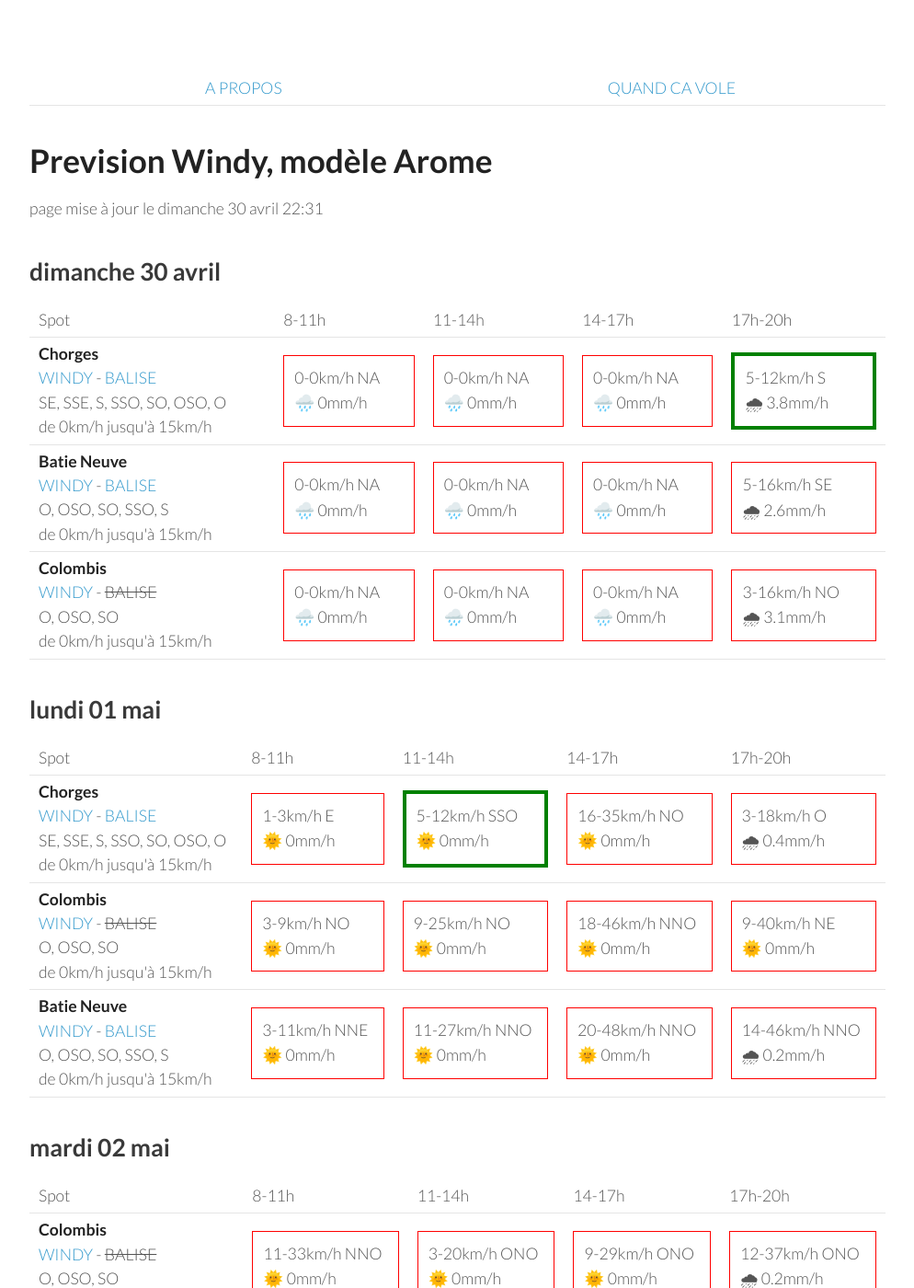
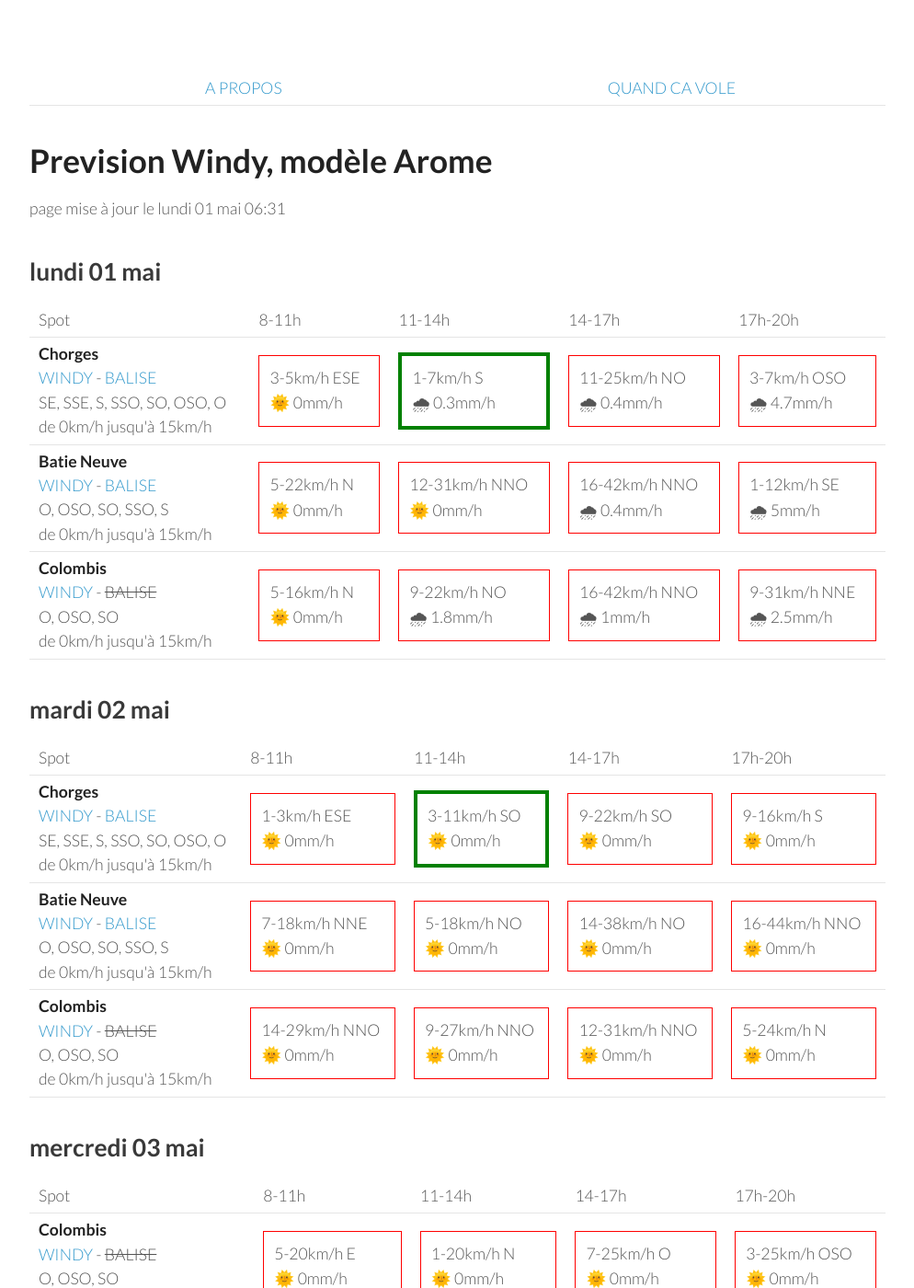
Before and after one commit to parapente-dans-le-nord/parapente-dans-le-nord.github.io, a Jekyll site: the page built from serre_poncon.markdown, in a window 1280 px wide and 1400 px high. Shown: the whole window at 92% size, without its empty margins (26-1020 px from the left). Built offline with Jekyll 4.4.1, drawn with Linux system fonts in a browser that asks for light colours; some of the changed text lies outside the part shown.

Commit message:
update index.markdown

```diff
--- a/serre_poncon.markdown
+++ b/serre_poncon.markdown
@@ -7,51 +7,8 @@ title:  "Tous les spots"
 {: .links}
 
 # Prevision Windy, modèle Arome
-page mise à jour le dimanche 30 avril 22:31
+page mise à jour le lundi 01 mai 06:31
 
-## dimanche 30 avril
-
-{::nomarkdown}
-<table>
-  <tbody>
-    <tr>
-      <td>Spot</td>
-      <td>8-11h</td>
-      <td>11-14h</td>
-      <td>14-17h</td>
-      <td>17h-20h</td>
-    </tr>
-<tr>
-        <td><strong>Chorges</strong><br><a href="https://windy.com/44.578/6.280?44.559,6.262,10">WINDY</a> - <span class=""><a href="https://www.openwindmap.org/PP554">BALISE</a> </span><br> <span class="vent-favorable">SE, SSE, S, SSO, SO, OSO, O</span><br><span class="force-vent">de 0km/h jusqu'à 15km/h</span> </td>
-
-            <td><div class="not-flyable"><p>0-0km/h NA</p><p>🌧️ 0mm/h</p></div></td>
-            <td><div class="not-flyable"><p>0-0km/h NA</p><p>🌧️ 0mm/h</p></div></td>
-            <td><div class="not-flyable"><p>0-0km/h NA</p><p>🌧️ 0mm/h</p></div></td>
-            <td><div class="flyable"><p>5-12km/h S</p><p>🌧 3.8mm/h</p></div></td>
-
-    </tr>
-<tr>
-        <td><strong>Batie Neuve</strong><br><a href="https://windy.com/44.584/6.236?44.559,6.262,10,m:eTtagly">WINDY</a> - <span class=""><a href="https://www.openwindmap.org/PP554">BALISE</a> </span><br> <span class="vent-favorable">O, OSO, SO, SSO, S</span><br><span class="force-vent">de 0km/h jusqu'à 15km/h</span> </td>
-
-            <td><div class="not-flyable"><p>0-0km/h NA</p><p>🌧️ 0mm/h</p></div></td>
-            <td><div class="not-flyable"><p>0-0km/h NA</p><p>🌧️ 0mm/h</p></div></td>
-            <td><div class="not-flyable"><p>0-0km/h NA</p><p>🌧️ 0mm/h</p></div></td>
-            <td><div class="not-flyable"><p>5-16km/h SE</p><p>🌧 2.6mm/h</p></div></td>
-
-    </tr>
-<tr>
-        <td><strong>Colombis</strong><br><a href="https://windy.com/44.494/6.216?44.559,6.262,10">WINDY</a> - <span class="no-balise"> BALISE </span><br> <span class="vent-favorable">O, OSO, SO</span><br><span class="force-vent">de 0km/h jusqu'à 15km/h</span> </td>
-
-            <td><div class="not-flyable"><p>0-0km/h NA</p><p>🌧️ 0mm/h</p></div></td>
-            <td><div class="not-flyable"><p>0-0km/h NA</p><p>🌧️ 0mm/h</p></div></td>
-            <td><div class="not-flyable"><p>0-0km/h NA</p><p>🌧️ 0mm/h</p></div></td>
-            <td><div class="not-flyable"><p>3-16km/h NO</p><p>🌧 3.1mm/h</p></div></td>
-
-    </tr>
-
-</tbody>
-</table>
-{:/}
 ## lundi 01 mai
 
 {::nomarkdown}
@@ -67,30 +24,30 @@ page mise à jour le dimanche 30 avril 22:31
 <tr>
         <td><strong>Chorges</strong><br><a href="https://windy.com/44.578/6.280?44.559,6.262,10">WINDY</a> - <span class=""><a href="https://www.openwindmap.org/PP554">BALISE</a> </span><br> <span class="vent-favorable">SE, SSE, S, SSO, SO, OSO, O</span><br><span class="force-vent">de 0km/h jusqu'à 15km/h</span> </td>
 
-            <td><div class="not-flyable"><p>1-3km/h E</p><p>🌞 0mm/h</p></div></td>
-            <td><div class="flyable"><p>5-12km/h SSO</p><p>🌞 0mm/h</p></div></td>
-            <td><div class="not-flyable"><p>16-35km/h NO</p><p>🌞 0mm/h</p></div></td>
-            <td><div class="not-flyable"><p>3-18km/h O</p><p>🌧 0.4mm/h</p></div></td>
+            <td><div class="not-flyable"><p>3-5km/h ESE</p><p>🌞 0mm/h</p></div></td>
+            <td><div class="flyable"><p>1-7km/h S</p><p>🌧 0.3mm/h</p></div></td>
+            <td><div class="not-flyable"><p>11-25km/h NO</p><p>🌧 0.4mm/h</p></div></td>
+            <td><div class="not-flyable"><p>3-7km/h OSO</p><p>🌧 4.7mm/h</p></div></td>
+
+
+    </tr>
+<tr>
+        <td><strong>Batie Neuve</strong><br><a href="https://windy.com/44.584/6.236?44.559,6.262,10,m:eTtagly">WINDY</a> - <span class=""><a href="https://www.openwindmap.org/PP554">BALISE</a> </span><br> <span class="vent-favorable">O, OSO, SO, SSO, S</span><br><span class="force-vent">de 0km/h jusqu'à 15km/h</span> </td>
+
+            <td><div class="not-flyable"><p>5-22km/h N</p><p>🌞 0mm/h</p></div></td>
+            <td><div class="not-flyable"><p>12-31km/h NNO</p><p>🌞 0mm/h</p></div></td>
+            <td><div class="not-flyable"><p>16-42km/h NNO</p><p>🌧 0.4mm/h</p></div></td>
+            <td><div class="not-flyable"><p>1-12km/h SE</p><p>🌧 5mm/h</p></div></td>
 
 
     </tr>
 <tr>
         <td><strong>Colombis</strong><br><a href="https://windy.com/44.494/6.216?44.559,6.262,10">WINDY</a> - <span class="no-balise"> BALISE </span><br> <span class="vent-favorable">O, OSO, SO</span><br><span class="force-vent">de 0km/h jusqu'à 15km/h</span> </td>
 
-            <td><div class="not-flyable"><p>3-9km/h NO</p><p>🌞 0mm/h</p></div></td>
-            <td><div class="not-flyable"><p>9-25km/h NO</p><p>🌞 0mm/h</p></div></td>
-            <td><div class="not-flyable"><p>18-46km/h NNO</p><p>🌞 0mm/h</p></div></td>
-            <td><div class="not-flyable"><p>9-40km/h NE</p><p>🌞 0mm/h</p></div></td>
-
-
-    </tr>
-<tr>
-        <td><strong>Batie Neuve</strong><br><a href="https://windy.com/44.584/6.236?44.559,6.262,10,m:eTtagly">WINDY</a> - <span class=""><a href="https://www.openwindmap.org/PP554">BALISE</a> </span><br> <span class="vent-favorable">O, OSO, SO, SSO, S</span><br><span class="force-vent">de 0km/h jusqu'à 15km/h</span> </td>
-
-            <td><div class="not-flyable"><p>3-11km/h NNE</p><p>🌞 0mm/h</p></div></td>
-            <td><div class="not-flyable"><p>11-27km/h NNO</p><p>🌞 0mm/h</p></div></td>
-            <td><div class="not-flyable"><p>20-48km/h NNO</p><p>🌞 0mm/h</p></div></td>
-            <td><div class="not-flyable"><p>14-46km/h NNO</p><p>🌧 0.2mm/h</p></div></td>
+            <td><div class="not-flyable"><p>5-16km/h N</p><p>🌞 0mm/h</p></div></td>
+            <td><div class="not-flyable"><p>9-22km/h NO</p><p>🌧 1.8mm/h</p></div></td>
+            <td><div class="not-flyable"><p>16-42km/h NNO</p><p>🌧 1mm/h</p></div></td>
+            <td><div class="not-flyable"><p>9-31km/h NNE</p><p>🌧 2.5mm/h</p></div></td>
 
 
     </tr>
@@ -111,32 +68,32 @@ page mise à jour le dimanche 30 avril 22:31
       <td>17h-20h</td>
     </tr>
 <tr>
-        <td><strong>Colombis</strong><br><a href="https://windy.com/44.494/6.216?44.559,6.262,10">WINDY</a> - <span class="no-balise"> BALISE </span><br> <span class="vent-favorable">O, OSO, SO</span><br><span class="force-vent">de 0km/h jusqu'à 15km/h</span> </td>
+        <td><strong>Chorges</strong><br><a href="https://windy.com/44.578/6.280?44.559,6.262,10">WINDY</a> - <span class=""><a href="https://www.openwindmap.org/PP554">BALISE</a> </span><br> <span class="vent-favorable">SE, SSE, S, SSO, SO, OSO, O</span><br><span class="force-vent">de 0km/h jusqu'à 15km/h</span> </td>
 
-            <td><div class="not-flyable"><p>11-33km/h NNO</p><p>🌞 0mm/h</p></div></td>
-            <td><div class="not-flyable"><p>3-20km/h ONO</p><p>🌞 0mm/h</p></div></td>
-            <td><div class="not-flyable"><p>9-29km/h ONO</p><p>🌞 0mm/h</p></div></td>
-            <td><div class="not-flyable"><p>12-37km/h ONO</p><p>🌧 0.2mm/h</p></div></td>
+            <td><div class="not-flyable"><p>1-3km/h ESE</p><p>🌞 0mm/h</p></div></td>
+            <td><div class="flyable"><p>3-11km/h SO</p><p>🌞 0mm/h</p></div></td>
+            <td><div class="not-flyable"><p>9-22km/h SO</p><p>🌞 0mm/h</p></div></td>
+            <td><div class="not-flyable"><p>9-16km/h S</p><p>🌞 0mm/h</p></div></td>
 
 
     </tr>
 <tr>
         <td><strong>Batie Neuve</strong><br><a href="https://windy.com/44.584/6.236?44.559,6.262,10,m:eTtagly">WINDY</a> - <span class=""><a href="https://www.openwindmap.org/PP554">BALISE</a> </span><br> <span class="vent-favorable">O, OSO, SO, SSO, S</span><br><span class="force-vent">de 0km/h jusqu'à 15km/h</span> </td>
 
-            <td><div class="not-flyable"><p>7-20km/h NNE</p><p>🌞 0mm/h</p></div></td>
-            <td><div class="not-flyable"><p>3-24km/h ONO</p><p>🌞 0mm/h</p></div></td>
-            <td><div class="not-flyable"><p>7-27km/h ONO</p><p>🌞 0mm/h</p></div></td>
-            <td><div class="not-flyable"><p>9-33km/h NO</p><p>🌞 0mm/h</p></div></td>
+            <td><div class="not-flyable"><p>7-18km/h NNE</p><p>🌞 0mm/h</p></div></td>
+            <td><div class="not-flyable"><p>5-18km/h NO</p><p>🌞 0mm/h</p></div></td>
+            <td><div class="not-flyable"><p>14-38km/h NO</p><p>🌞 0mm/h</p></div></td>
+            <td><div class="not-flyable"><p>16-44km/h NNO</p><p>🌞 0mm/h</p></div></td>
 
 
     </tr>
 <tr>
-        <td><strong>Chorges</strong><br><a href="https://windy.com/44.578/6.280?44.559,6.262,10">WINDY</a> - <span class=""><a href="https://www.openwindmap.org/PP554">BALISE</a> </span><br> <span class="vent-favorable">SE, SSE, S, SSO, SO, OSO, O</span><br><span class="force-vent">de 0km/h jusqu'à 15km/h</span> </td>
+        <td><strong>Colombis</strong><br><a href="https://windy.com/44.494/6.216?44.559,6.262,10">WINDY</a> - <span class="no-balise"> BALISE </span><br> <span class="vent-favorable">O, OSO, SO</span><br><span class="force-vent">de 0km/h jusqu'à 15km/h</span> </td>
 
-            <td><div class="not-flyable"><p>3-5km/h ESE</p><p>🌞 0mm/h</p></div></td>
-            <td><div class="not-flyable"><p>1-25km/h NO</p><p>🌞 0mm/h</p></div></td>
-            <td><div class="not-flyable"><p>5-27km/h ONO</p><p>🌞 0mm/h</p></div></td>
-            <td><div class="not-flyable"><p>7-29km/h NO</p><p>🌞 0mm/h</p></div></td>
+            <td><div class="not-flyable"><p>14-29km/h NNO</p><p>🌞 0mm/h</p></div></td>
+            <td><div class="not-flyable"><p>9-27km/h NNO</p><p>🌞 0mm/h</p></div></td>
+            <td><div class="not-flyable"><p>12-31km/h NNO</p><p>🌞 0mm/h</p></div></td>
+            <td><div class="not-flyable"><p>5-24km/h N</p><p>🌞 0mm/h</p></div></td>
 
 
     </tr>
@@ -159,30 +116,30 @@ page mise à jour le dimanche 30 avril 22:31
 <tr>
         <td><strong>Colombis</strong><br><a href="https://windy.com/44.494/6.216?44.559,6.262,10">WINDY</a> - <span class="no-balise"> BALISE </span><br> <span class="vent-favorable">O, OSO, SO</span><br><span class="force-vent">de 0km/h jusqu'à 15km/h</span> </td>
 
-            <td><div class="not-flyable"><p>5-18km/h E</p><p>🌞 0mm/h</p></div></td>
-            <td><div class="not-flyable"><p>0-18km/h NO</p><p>🌞 0mm/h</p></div></td>
-            <td><div class="not-flyable"><p>5-22km/h O</p><p>🌞 0mm/h</p></div></td>
-            <td><div class="not-flyable"><p>7-25km/h OSO</p><p>🌞 0mm/h</p></div></td>
+            <td><div class="not-flyable"><p>5-20km/h E</p><p>🌞 0mm/h</p></div></td>
+            <td><div class="not-flyable"><p>1-20km/h N</p><p>🌞 0mm/h</p></div></td>
+            <td><div class="not-flyable"><p>7-25km/h O</p><p>🌞 0mm/h</p></div></td>
+            <td><div class="not-flyable"><p>3-25km/h OSO</p><p>🌞 0mm/h</p></div></td>
 
 
     </tr>
 <tr>
         <td><strong>Batie Neuve</strong><br><a href="https://windy.com/44.584/6.236?44.559,6.262,10,m:eTtagly">WINDY</a> - <span class=""><a href="https://www.openwindmap.org/PP554">BALISE</a> </span><br> <span class="vent-favorable">O, OSO, SO, SSO, S</span><br><span class="force-vent">de 0km/h jusqu'à 15km/h</span> </td>
 
-            <td><div class="not-flyable"><p>3-18km/h NE</p><p>🌞 0mm/h</p></div></td>
-            <td><div class="not-flyable"><p>3-20km/h SSO</p><p>🌞 0mm/h</p></div></td>
-            <td><div class="not-flyable"><p>7-27km/h SO</p><p>🌞 0mm/h</p></div></td>
-            <td><div class="not-flyable"><p>7-31km/h SO</p><p>🌞 0mm/h</p></div></td>
+            <td><div class="not-flyable"><p>3-18km/h ENE</p><p>🌞 0mm/h</p></div></td>
+            <td><div class="not-flyable"><p>1-20km/h SSO</p><p>🌞 0mm/h</p></div></td>
+            <td><div class="not-flyable"><p>7-29km/h SO</p><p>🌞 0mm/h</p></div></td>
+            <td><div class="not-flyable"><p>7-29km/h SSO</p><p>🌞 0mm/h</p></div></td>
 
 
     </tr>
 <tr>
         <td><strong>Chorges</strong><br><a href="https://windy.com/44.578/6.280?44.559,6.262,10">WINDY</a> - <span class=""><a href="https://www.openwindmap.org/PP554">BALISE</a> </span><br> <span class="vent-favorable">SE, SSE, S, SSO, SO, OSO, O</span><br><span class="force-vent">de 0km/h jusqu'à 15km/h</span> </td>
 
-            <td><div class="not-flyable"><p>3-20km/h ENE</p><p>🌞 0mm/h</p></div></td>
-            <td><div class="not-flyable"><p>3-20km/h SSO</p><p>🌞 0mm/h</p></div></td>
-            <td><div class="not-flyable"><p>7-27km/h SO</p><p>🌞 0mm/h</p></div></td>
-            <td><div class="not-flyable"><p>7-31km/h SO</p><p>🌞 0mm/h</p></div></td>
+            <td><div class="not-flyable"><p>3-22km/h ENE</p><p>🌞 0mm/h</p></div></td>
+            <td><div class="not-flyable"><p>1-22km/h SSO</p><p>🌞 0mm/h</p></div></td>
+            <td><div class="not-flyable"><p>7-29km/h OSO</p><p>🌞 0mm/h</p></div></td>
+            <td><div class="not-flyable"><p>5-31km/h SO</p><p>🌞 0mm/h</p></div></td>
 
 
     </tr>
@@ -206,7 +163,7 @@ page mise à jour le dimanche 30 avril 22:31
         <td><strong>Colombis</strong><br><a href="https://windy.com/44.494/6.216?44.559,6.262,10">WINDY</a> - <span class="no-balise"> BALISE </span><br> <span class="vent-favorable">O, OSO, SO</span><br><span class="force-vent">de 0km/h jusqu'à 15km/h</span> </td>
 
             <td><div class="not-flyable"><p>3-12km/h E</p><p>🌞 0mm/h</p></div></td>
-            <td><div class="not-flyable"><p>3-16km/h ONO</p><p>🌞 0mm/h</p></div></td>
+            <td><div class="not-flyable"><p>5-18km/h O</p><p>🌞 0mm/h</p></div></td>
             <td><div class="not-flyable"><p>11-33km/h OSO</p><p>🌞 0mm/h</p></div></td>
             <td><div class="not-flyable"><p>3-33km/h ONO</p><p>🌞 0mm/h</p></div></td>
 
@@ -216,7 +173,7 @@ page mise à jour le dimanche 30 avril 22:31
         <td><strong>Batie Neuve</strong><br><a href="https://windy.com/44.584/6.236?44.559,6.262,10,m:eTtagly">WINDY</a> - <span class=""><a href="https://www.openwindmap.org/PP554">BALISE</a> </span><br> <span class="vent-favorable">O, OSO, SO, SSO, S</span><br><span class="force-vent">de 0km/h jusqu'à 15km/h</span> </td>
 
             <td><div class="not-flyable"><p>3-12km/h NE</p><p>🌞 0mm/h</p></div></td>
-            <td><div class="not-flyable"><p>3-20km/h SSO</p><p>🌞 0mm/h</p></div></td>
+            <td><div class="not-flyable"><p>3-20km/h SO</p><p>🌞 0mm/h</p></div></td>
             <td><div class="not-flyable"><p>9-37km/h SO</p><p>🌞 0mm/h</p></div></td>
             <td><div class="not-flyable"><p>5-37km/h SSO</p><p>🌞 0mm/h</p></div></td>
 
@@ -226,7 +183,7 @@ page mise à jour le dimanche 30 avril 22:31
         <td><strong>Chorges</strong><br><a href="https://windy.com/44.578/6.280?44.559,6.262,10">WINDY</a> - <span class=""><a href="https://www.openwindmap.org/PP554">BALISE</a> </span><br> <span class="vent-favorable">SE, SSE, S, SSO, SO, OSO, O</span><br><span class="force-vent">de 0km/h jusqu'à 15km/h</span> </td>
 
             <td><div class="not-flyable"><p>3-12km/h ENE</p><p>🌞 0mm/h</p></div></td>
-            <td><div class="not-flyable"><p>3-20km/h SO</p><p>🌞 0mm/h</p></div></td>
+            <td><div class="not-flyable"><p>3-22km/h OSO</p><p>🌞 0mm/h</p></div></td>
             <td><div class="not-flyable"><p>9-37km/h OSO</p><p>🌞 0mm/h</p></div></td>
             <td><div class="not-flyable"><p>5-37km/h SO</p><p>🌞 0mm/h</p></div></td>
 
```
